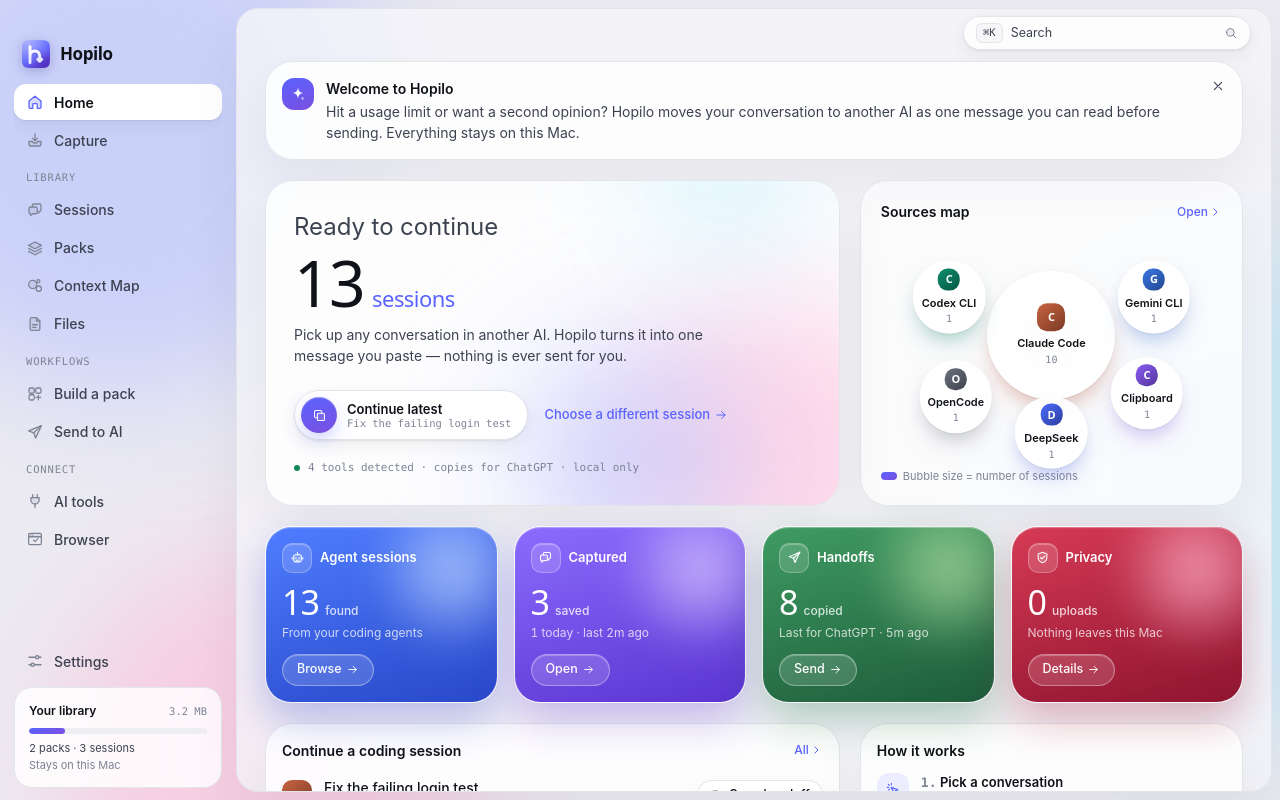
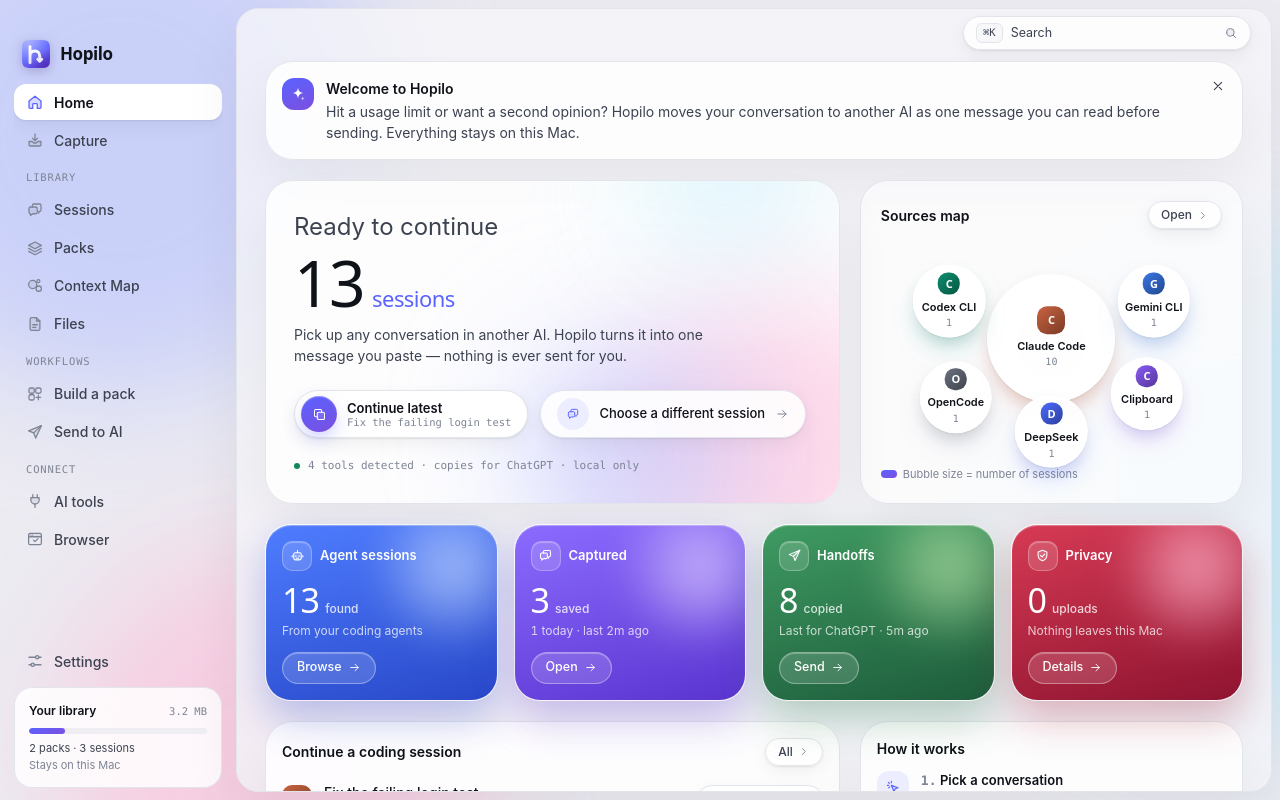
Before and after one commit to kiron0/hopilo, a React (Vite) app in the folder apps/desktop/: page / in a window 1280 px wide. Built offline with nearby package versions, Linux system fonts and the light colour scheme.

Commit message:
refactor: enhance dashboard action buttons with improved styling and hover animations

```diff
--- a/apps/desktop/src/pages/Dashboard.tsx
+++ b/apps/desktop/src/pages/Dashboard.tsx
@@ -84,8 +84,13 @@ function SourcesMap({ discovered, sources, loading }: { discovered: DiscoveredRo
     <Card className="card-soft flex flex-col p-5">
       <div className="flex items-center justify-between">
         <h2 className="font-semibold">Sources map</h2>
-        <button type="button" onClick={() => navigate({ page: "sessions" })} className="flex items-center text-[12px] font-medium text-accent hover:underline">
-          Open <ChevronRight size={14} />
+        <button
+          type="button"
+          onClick={() => navigate({ page: "sessions" })}
+          className="group flex items-center gap-1 rounded-full border border-line bg-surface/80 px-3 py-1 text-[12px] font-medium text-muted shadow-item transition-all hover:-translate-y-px hover:border-line-strong hover:bg-surface hover:text-ink hover:shadow-card active:scale-[0.98]"
+        >
+          <span>Open</span>
+          <ChevronRight size={13} className="text-faint transition-transform group-hover:translate-x-0.5 group-hover:text-ink" />
         </button>
       </div>
       <div className="relative mt-2 min-h-[210px] flex-1" role="list" aria-label="Sessions by tool">
@@ -151,8 +156,13 @@ function Tile({ tone, icon, title, value, unit, caption, action, onClick, loadin
         </>
       )}
       <div className="flex-1" />
-      <button type="button" onClick={onClick} className="mt-3 inline-flex h-8 w-fit items-center gap-1 rounded-full border border-white/35 bg-white/15 px-3.5 text-[12.5px] font-medium shadow-[inset_0_1px_1px_rgb(255_255_255/0.3)] transition-colors hover:bg-white/25">
-        {action} <ArrowRight size={13} />
+      <button
+        type="button"
+        onClick={onClick}
+        className="group mt-3 inline-flex h-8 w-fit items-center gap-1.5 rounded-full border border-white/35 bg-white/15 px-3.5 text-[12.5px] font-medium shadow-[inset_0_1px_1px_rgb(255_255_255/0.3)] transition-all hover:scale-[1.02] hover:bg-white/25 active:scale-[0.98]"
+      >
+        <span>{action}</span>
+        <ArrowRight size={13} className="transition-transform group-hover:translate-x-0.5" />
       </button>
     </div>
   );
@@ -214,7 +224,7 @@ export function Dashboard() {
           <p className="mt-2 max-w-md text-muted">
             Pick up any conversation in another AI. Hopilo turns it into one message you paste — nothing is ever sent for you.
           </p>
-          <div className="mt-6 flex flex-wrap items-center gap-4">
+          <div className="mt-6 flex flex-wrap items-center gap-3">
             <button
               type="button"
               disabled={!latest || busy}
@@ -224,9 +234,9 @@ export function Dashboard() {
                 await quickHandoff(latest.adapter, latest.path);
                 setBusy(false);
               }}
-              className="flex items-center gap-2.5 rounded-full border border-line bg-surface py-1.5 pr-4 pl-1.5 shadow-item transition-transform hover:-translate-y-px active:scale-[0.98] disabled:opacity-50"
+              className="group flex h-12 items-center gap-2.5 rounded-full border border-line bg-surface py-1.5 pr-4 pl-1.5 shadow-item transition-all hover:-translate-y-px hover:border-line-strong hover:shadow-card active:scale-[0.98] disabled:opacity-50 disabled:hover:translate-y-0"
             >
-              <span className="bg-brand flex h-9 w-9 items-center justify-center rounded-full text-white shadow-brand">
+              <span className="bg-brand flex h-9 w-9 items-center justify-center rounded-full text-white shadow-brand transition-transform group-hover:scale-105">
                 <Copy size={15} />
               </span>
               <span className="text-left leading-tight">
@@ -234,8 +244,16 @@ export function Dashboard() {
                 <span className="block max-w-[180px] truncate font-mono text-[10.5px] text-faint">{latest ? latest.title : "no session yet"}</span>
               </span>
             </button>
-            <button type="button" onClick={() => navigate({ page: "sessions", tab: "agents" })} className="flex items-center gap-1 text-[13px] font-medium text-accent hover:underline">
-              Choose a different session <ArrowRight size={14} />
+            <button
+              type="button"
+              onClick={() => navigate({ page: "sessions", tab: "agents" })}
+              className="group flex h-12 items-center gap-2.5 rounded-full border border-line bg-surface/90 px-4 text-[13px] font-medium text-ink shadow-item transition-all hover:-translate-y-px hover:border-line-strong hover:bg-surface hover:shadow-card active:scale-[0.98]"
+            >
+              <span className="flex h-8 w-8 items-center justify-center rounded-full bg-accent-soft text-accent transition-colors group-hover:bg-accent group-hover:text-white">
+                <MessagesSquare size={14} />
+              </span>
+              <span>Choose a different session</span>
+              <ArrowRight size={14} className="text-faint transition-transform group-hover:translate-x-0.5 group-hover:text-ink" />
             </button>
           </div>
           <div className="mt-5 flex items-center gap-2 font-mono text-[11px] text-faint">
@@ -296,8 +314,13 @@ export function Dashboard() {
         <Card>
           <div className="flex items-center justify-between px-4 pt-4 pb-1">
             <h2 className="font-semibold">Continue a coding session</h2>
-            <button type="button" className="flex items-center text-[12px] font-medium text-accent hover:underline" onClick={() => navigate({ page: "sessions", tab: "agents" })}>
-              All <ChevronRight size={14} />
+            <button
+              type="button"
+              className="group flex items-center gap-1 rounded-full border border-line bg-surface/80 px-3 py-1 text-[12px] font-medium text-muted shadow-item transition-all hover:-translate-y-px hover:border-line-strong hover:bg-surface hover:text-ink hover:shadow-card active:scale-[0.98]"
+              onClick={() => navigate({ page: "sessions", tab: "agents" })}
+            >
+              <span>All</span>
+              <ChevronRight size={13} className="text-faint transition-transform group-hover:translate-x-0.5 group-hover:text-ink" />
             </button>
           </div>
           <div className="divide-y divide-line">
```
